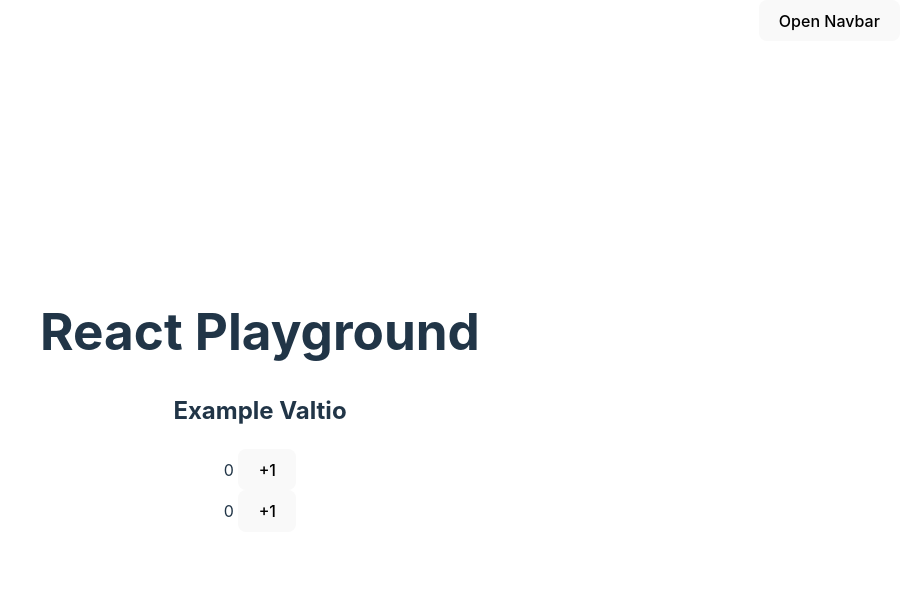
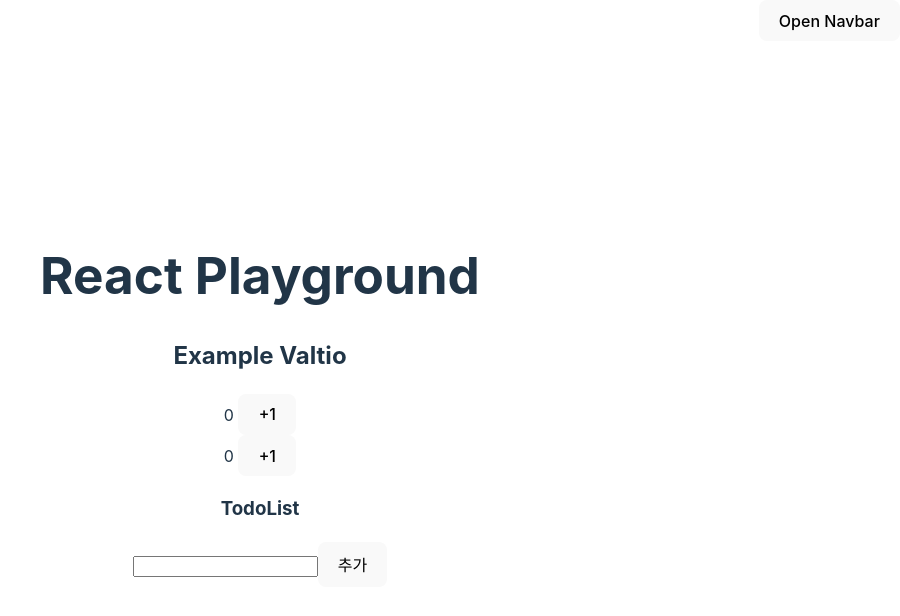
Before and after one commit to jaychang99/playground, a React (Vite) app in the folder react-playground/: page /micro-state-management/example-valtio in a window 1280 px wide. Shown: the top 616 px of the page, without its empty margins (380-1280 px from the left). Built offline with nearby package versions, Linux system fonts and the light colour scheme.

Commit message:
feat(Valtio): valtio 를 이용해 todoList 구현

```diff
--- a/react-playground/src/features/micro-state-management/example-valtio/ScreenExampleValtio.tsx
+++ b/react-playground/src/features/micro-state-management/example-valtio/ScreenExampleValtio.tsx
@@ -3,6 +3,7 @@ import {
   Counter1,
   Counter2,
 } from '@/features/micro-state-management/example-valtio/components/Counters';
+import TodoList from '@/features/micro-state-management/example-valtio/components/TodoList';
 
 function ScreenExampleValtio() {
   return (
@@ -11,6 +12,8 @@ function ScreenExampleValtio() {
       {/* <button onClick={() => proxyObject.count++}>Increment</button> */}
       <Counter1 />
       <Counter2 />
+      <h3>TodoList</h3>
+      <TodoList />
     </div>
   );
 }
--- /dev/null
+++ b/react-playground/src/features/micro-state-management/example-valtio/components/NewTodo.tsx
@@ -0,0 +1,23 @@
+import { createTodo } from '@/features/micro-state-management/example-valtio/modules/todoUtils';
+import React from 'react';
+
+function NewTodo() {
+  const [text, setText] = React.useState('');
+  const onClick = () => {
+    createTodo(text);
+    setText('');
+  };
+
+  return (
+    <div>
+      <input
+        type="text"
+        value={text}
+        onChange={(e) => setText(e.target.value)}
+      />
+      <button onClick={onClick}>추가</button>
+    </div>
+  );
+}
+
+export default NewTodo;
--- /dev/null
+++ b/react-playground/src/features/micro-state-management/example-valtio/components/TodoItem.tsx
@@ -0,0 +1,42 @@
+import {
+  removeTodo,
+  toggleTodo,
+} from '@/features/micro-state-management/example-valtio/modules/todoUtils';
+import { Todo } from '@/features/micro-state-management/example-valtio/types/Todo';
+import { memo } from 'react';
+
+interface Props extends Todo {}
+
+function TodoItem({ id, title, done }: Props) {
+  console.log('<TodoItem/> with title', title, 're-rendered');
+
+  return (
+    <div>
+      <input
+        type="checkbox"
+        checked={done}
+        onChange={() => {
+          toggleTodo(id);
+        }}
+      />
+      <span
+        style={{
+          textDecoration: done ? 'line-through' : 'none',
+        }}
+      >
+        {title}
+      </span>
+      <button
+        onClick={() => {
+          removeTodo(id);
+        }}
+      >
+        삭제
+      </button>
+    </div>
+  );
+}
+
+const MemoedTodoItem = memo(TodoItem);
+
+export default MemoedTodoItem;
--- /dev/null
+++ b/react-playground/src/features/micro-state-management/example-valtio/components/TodoList.tsx
@@ -0,0 +1,21 @@
+import NewTodo from '@/features/micro-state-management/example-valtio/components/NewTodo';
+import MemoedTodoItem from '@/features/micro-state-management/example-valtio/components/TodoItem';
+import { state } from '@/features/micro-state-management/example-valtio/modules/state';
+import { useSnapshot } from 'valtio';
+
+function TodoList() {
+  const { todos } = useSnapshot(state);
+
+  console.log('<TodoList /> re-rendered');
+
+  return (
+    <div>
+      {todos.map(({ id, title, done }) => (
+        <MemoedTodoItem key={id} id={id} title={title} done={done} />
+      ))}
+      <NewTodo />
+    </div>
+  );
+}
+
+export default TodoList;
--- /dev/null
+++ b/react-playground/src/features/micro-state-management/example-valtio/modules/state.ts
@@ -0,0 +1,10 @@
+import { proxy } from 'valtio';
+import { Todo } from '@/features/micro-state-management/example-valtio/types/Todo';
+
+type State = {
+  todos: Todo[];
+};
+
+export const state = proxy<State>({
+  todos: [],
+});
--- /dev/null
+++ b/react-playground/src/features/micro-state-management/example-valtio/modules/todoUtils.ts
@@ -0,0 +1,21 @@
+import { state } from '@/features/micro-state-management/example-valtio/modules/state';
+
+export const createTodo = (title: string) => {
+  state.todos.push({
+    id: String(Date.now()), // nanoid 를 써도 되지만, 여기서는 간단하게 Date.now() 를 사용
+    title,
+    done: false,
+  });
+};
+
+export const removeTodo = (id: string) => {
+  // return state.todos.filter(todo => todo.id !== id); -> 불변 모델이라면 이렇게 하겠지.
+
+  const index = state.todos.findIndex((todo) => todo.id === id);
+  state.todos.splice(index, 1); // 하지만 valtio  와 함께라면, 직접 변경해도 됨!
+};
+
+export const toggleTodo = (id: string) => {
+  const index = state.todos.findIndex((todo) => todo.id === id);
+  state.todos[index].done = !state.todos[index].done;
+};
--- /dev/null
+++ b/react-playground/src/features/micro-state-management/example-valtio/types/Todo.ts
@@ -0,0 +1,5 @@
+export type Todo = {
+  id: string;
+  title: string;
+  done: boolean;
+};
```
